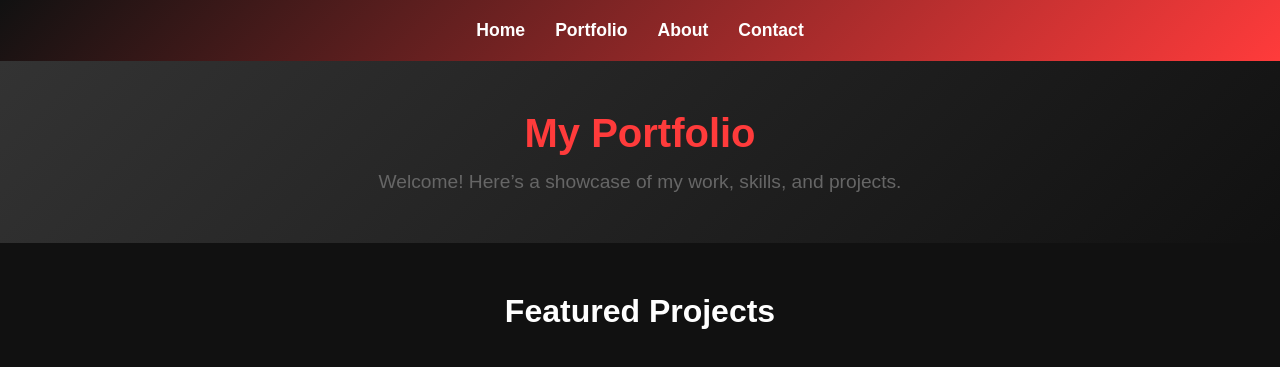
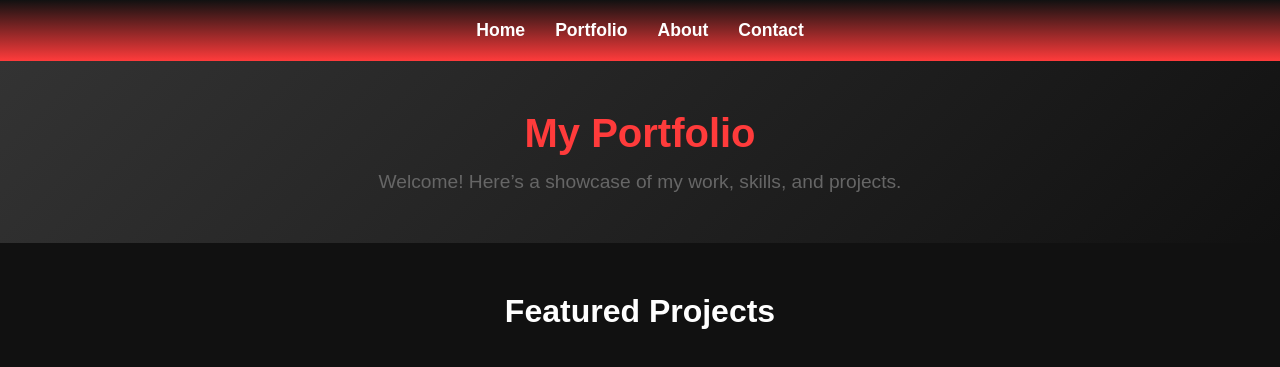
Before and after one commit to Wisdomsimeon/2, a plain HTML site: page index.html in a window 1280 px wide. Shown: the top 367 px of the page. Drawn offline with Linux system fonts and the light colour scheme.

Commit message:
index.html

```diff
--- a/index.html
+++ b/index.html
@@ -35,7 +35,7 @@
 
         /* Header and Navigation */
         .header {
-            background: linear-gradient(135deg, var(--black), var(--red));
+            background: linear-gradient( var(--black), var(--red));
             padding: 20px;
         }
 
```
